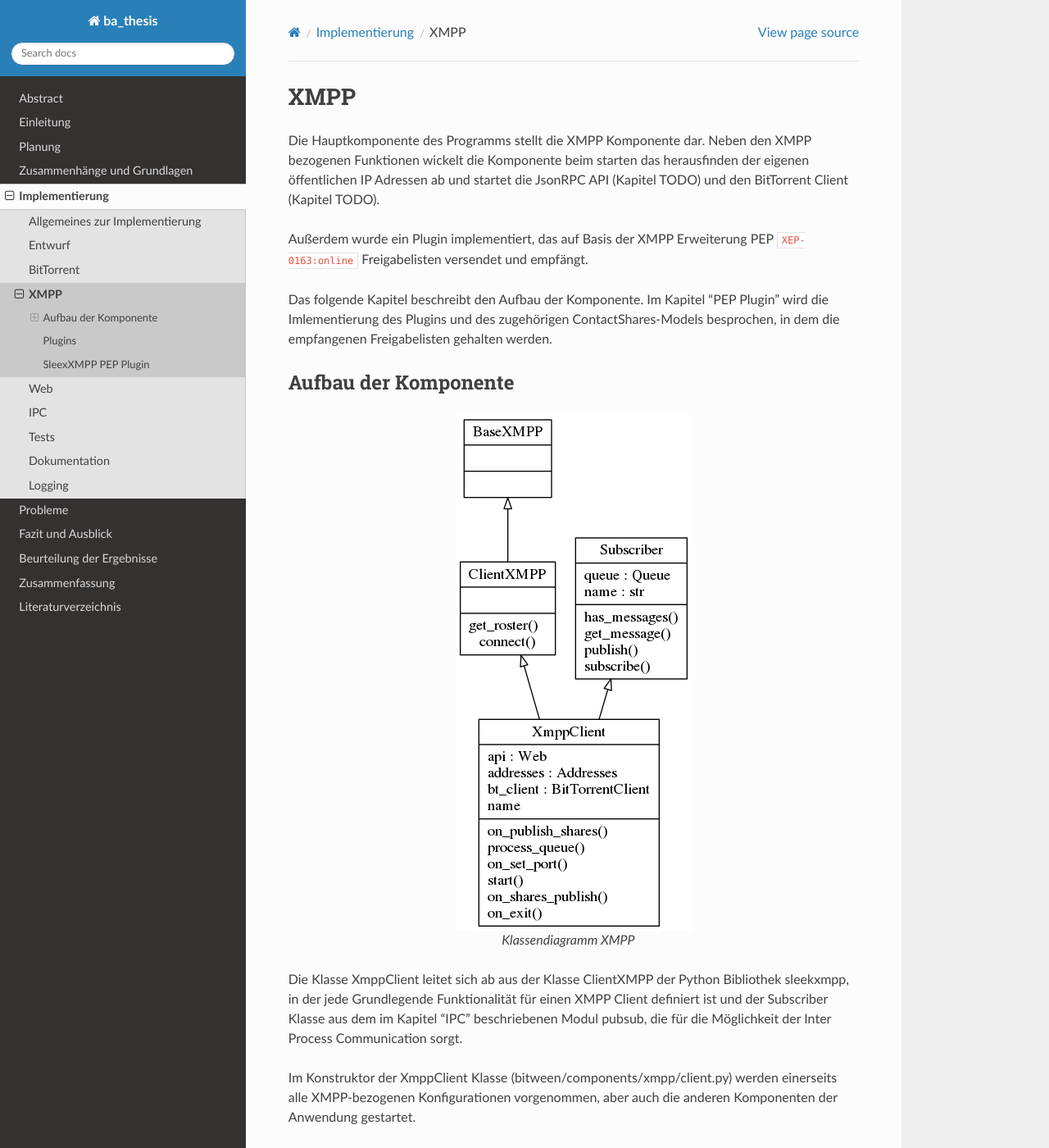
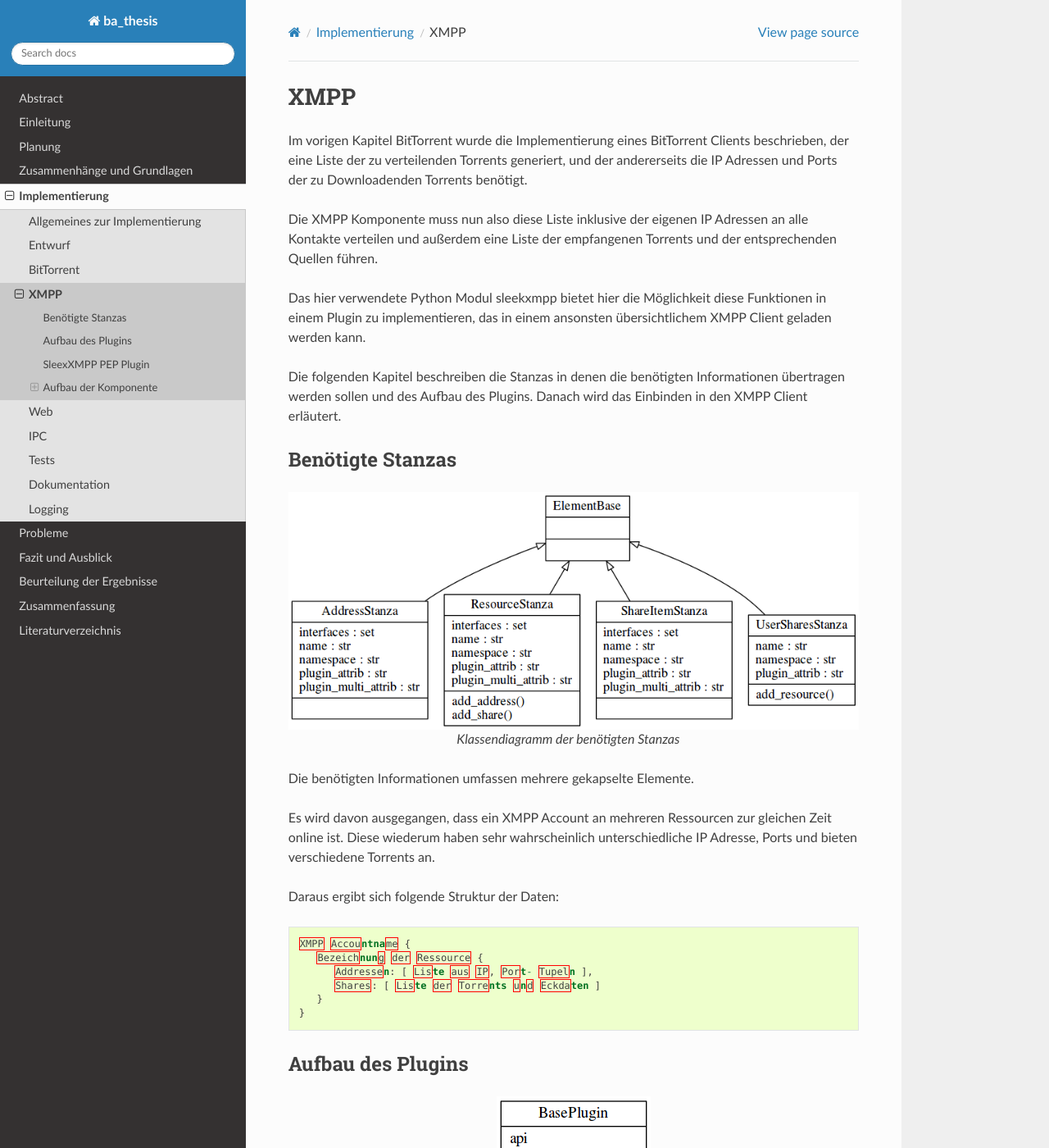
Before and after one commit to puhoy/ba_thesis, a Sphinx documentation site: the page built from docs/05_implementierung/implementierung_xmpp.rst, in a window 1280 px wide and 1400 px high. Shown: the whole window at 82% size. Built offline with Sphinx 7.4.7 and the Read the Docs theme 2.0.0, drawn with Linux system fonts in a browser that asks for light colours; cross-references to code outside the pages are shown as plain code; some of the changed text lies outside the part shown.

Commit message:
xmpp impl

```diff
--- a/docs/05_implementierung/implementierung_xmpp.rst
+++ b/docs/05_implementierung/implementierung_xmpp.rst
@@ -1,12 +1,121 @@
 XMPP
 ====
 
-Die Hauptkomponente des Programms stellt die XMPP Komponente dar.
-Neben den XMPP bezogenen Funktionen wickelt die Komponente beim starten das herausfinden der eigenen öffentlichen IP Adressen ab und startet die JsonRPC API (Kapitel TODO) und den BitTorrent Client (Kapitel TODO).
+Im vorigen Kapitel BitTorrent wurde die Implementierung eines BitTorrent Clients beschrieben, der eine Liste der zu verteilenden Torrents generiert, und der andererseits die IP Adressen und Ports der zu Downloadenden Torrents benötigt.
 
-Außerdem wurde ein Plugin implementiert, das auf Basis der XMPP Erweiterung PEP :cite:`XEP-0163:online` Freigabelisten versendet und empfängt.
+Die XMPP Komponente muss nun also diese Liste inklusive der eigenen IP Adressen an alle Kontakte verteilen und außerdem eine Liste der empfangenen Torrents und der entsprechenden Quellen führen.
 
-Das folgende Kapitel beschreibt den Aufbau der Komponente. Im Kapitel "PEP Plugin" wird die Imlementierung des Plugins  und des zugehörigen ContactShares-Models besprochen, in dem die empfangenen Freigabelisten gehalten werden.
+Das hier verwendete Python Modul sleekxmpp bietet hier die Möglichkeit diese Funktionen in einem Plugin zu implementieren, das in einem ansonsten übersichtlichem XMPP Client geladen werden kann.
+
+Die folgenden Kapitel beschreiben die Stanzas in denen die benötigten Informationen übertragen werden sollen und des Aufbau des Plugins.
+Danach wird das Einbinden in den XMPP Client erläutert.
+
+
+
+Benötigte Stanzas
+-----------------
+
+.. figure:: resources/classes_share_stanzas.png
+   :align: center
+   :alt: Klassendiagramm der benötigten Stanzas
+
+   Klassendiagramm der benötigten Stanzas
+
+
+Die benötigten Informationen umfassen mehrere gekapselte Elemente.
+
+Es wird davon ausgegangen, dass ein XMPP Account an mehreren Ressourcen zur gleichen Zeit online ist. Diese wiederum haben sehr wahrscheinlich unterschiedliche IP Adresse, Ports und bieten verschiedene Torrents an.
+
+Daraus ergibt sich folgende Struktur der Daten:
+
+.. code-block:: json
+
+   XMPP Accountname {
+      Bezeichnung der Ressource {
+         Addressen: [ Liste aus IP, Port- Tupeln ],
+         Shares: [ Liste der Torrents und Eckdaten ]
+      }
+   }
+
+
+
+Aufbau des Plugins
+------------------
+
+
+
+.. figure:: resources/classes_usershares.png
+   :align: center
+   :alt: Klassendiagramm XMPP Erweiterung
+
+   Klassendiagramm XMPP Erweiterung
+
+
+Jedes SleekXMPP Plugin wird implementiert, indem eine neue Klasse aus der SleexXMPP Klasse BasePlugin abgeleitet wird und in dieser die benötigten Methoden überschrieben werden.
+
+Hier wird eine neue Klasse UserShares erstellt und die Methoden plugin_init und plugin_end überschrieben. Diese werden später vom Client beim starten bzw. beenden des Plugins ausgeführt.
+
+Außerdem wurden hier die Methoden publish_shares und stop implementiert.
+
+publish_shares soll beim starten des XMPP Clients aufgerufen werden und wenn Änderungen an den Torrents oder des BitTorrent Clients stattfinden, beispielsweise falls ein neuer Torrent hinzugefügt wird oder sich der NAT Port ändert.
+
+
+
+
+.. todo::
+
+    was sagt die sleekxmpp doku zu plugins? (da war iwas)
+
+
+SleekXMPP ist so aufgebaut, dass Funktion in Form von Plugins, die meiste spezifische XEP Implementierungen darstellen, erweitert werden kann.
+
+Um die Funktionalität abzubilden, eine Liste mit Hashwerten und zugehörigen Eigenschaften wie Dateiname- und Größe an alle Kontakte des Rosters zu senden, wurde hier auf dem Personal Eventing Protocol (XEP-0163) aufgebaut. (TODO: cite.., erklären)
+
+
+.. code-block:: Python
+
+        from . import stanza
+        from . import UserSharesStanza, ShareItemStanza, ResourceStanza, AddressStanza
+
+        class UserShares(BasePlugin):
+            name = 'shares'
+            description = 'UserShares'
+            dependencies = set(['xep_0163'])
+            stanza = stanza
+
+            def plugin_end(self)
+
+            def session_bind(self, jid)
+
+            def _update_own_shares(self, handle_infos, addresses)
+
+            def publish_shares(self, handle_infos=None, addresses=None, options=None,
+                               ifrom=None, block=True, callback=None, timeout=None)
+
+            def stop(self, ifrom=None, block=True, callback=None, timeout=None)
+
+SleexXMPP PEP Plugin
+--------------------
+
+
+.. todo::
+
+    kurze wiederholung + verweis auf xmpp
+     -> user tune
+
+    erweiterung auf Basis von UserTune
+     -> diff zur änderung
+
+
+problem: sleekxmpp benutzt für pubsub, xep-163, keine extended stanzas (xep-0033, replyto)
+
+ -> wir können nur pro user shares definieren, nicht per resource
+    http://xmpp.org/extensions/xep-0163.html#notify-addressing #3
+
+lösung:
+
+wir bekommen auf jedem account unsere eigenen pep nachrichten zugeschickt. wir definieren also eine struktur, die unsere freigaben nach resourcen gliedert, und erweitern gegebenenfalls die liste der ressourcen um ein element, das die freigaben der aktuellen resource enthält.
+
 
 
 Aufbau der Komponente
@@ -25,7 +134,7 @@
 
 .. code-block:: python
    :linenos:
-   :caption: Konstruktor Teil 1: einbinden des Schedulers und registrieren der Plugins
+   :caption: Konstruktor Teil 1: Einbinden des Schedulers und registrieren der Plugins
    :name: xmpp-client-init
 
         Subscriber.__init__(self, autosubscribe=True)
@@ -131,74 +240,3 @@
 
 (Zeile 11 und 12)
 Nach der API wird der BitTorrent Client in einem eigenen Prozess gestartet. Da auch diese Klasse von der Thread-Klasse abgeleitet ist, wird der Client mit der start-Methode in einem neuen Thread gestartet. Näheres zu dem Ablauf in Kapitel "Implementierung BitTorrent" (TODO)
-
-
-
-Plugins
--------
-
-.. figure:: resources/classes_xmpp_user_share.png
-   :align: center
-   :alt: Klassendiagramm XMPP Erweiterung
-
-   Klassendiagramm XMPP Erweiterung
-
-.. figure:: resources/classes_xmpp_user_share_stanzas.png
-   :align: center
-   :alt: Klassendiagramm der benötigten Stanzas
-
-   Klassendiagramm der benötigten Stanzas
-
-.. todo::
-
-    was sagt die sleekxmpp doku zu plugins? (da war iwas)
-
-
-SleekXMPP ist so aufgebaut, dass Funktion in Form von Plugins, die meiste spezifische XEP Implementierungen darstellen, erweitert werden kann.
-
-Um die Funktionalität abzubilden, eine Liste mit Hashwerten und zugehörigen Eigenschaften wie Dateiname- und Größe an alle Kontakte des Rosters zu senden, wurde hier auf dem Personal Eventing Protocol (XEP-0163) aufgebaut. (TODO: cite.., erklären)
-
-
-.. code-block:: Python
-
-        from . import stanza
-        from . import UserSharesStanza, ShareItemStanza, ResourceStanza, AddressStanza
-
-        class UserShares(BasePlugin):
-            name = 'shares'
-            description = 'UserShares'
-            dependencies = set(['xep_0163'])
-            stanza = stanza
-
-            def plugin_end(self)
-
-            def session_bind(self, jid)
-
-            def _update_own_shares(self, handle_infos, addresses)
-
-            def publish_shares(self, handle_infos=None, addresses=None, options=None,
-                               ifrom=None, block=True, callback=None, timeout=None)
-
-            def stop(self, ifrom=None, block=True, callback=None, timeout=None)
-
-SleexXMPP PEP Plugin
---------------------
-
-
-.. todo::
-
-    kurze wiederholung + verweis auf xmpp
-     -> user tune
-
-    erweiterung auf Basis von UserTune
-     -> diff zur änderung
-
-
-problem: sleekxmpp benutzt für pubsub, xep-163, keine extended stanzas (xep-0033, replyto)
-
- -> wir können nur pro user shares definieren, nicht per resource
-    http://xmpp.org/extensions/xep-0163.html#notify-addressing #3
-
-lösung:
-
-wir bekommen auf jedem account unsere eigenen pep nachrichten zugeschickt. wir definieren also eine struktur, die unsere freigaben nach resourcen gliedert, und erweitern gegebenenfalls die liste der ressourcen um ein element, das die freigaben der aktuellen resource enthält.
```
Also changed, not shown: docs/05_implementierung/implementierung_bt.rst (+10 -1 lines), docs/05_implementierung/resources/classes_share_stanzas.png (added), docs/05_implementierung/resources/classes_usershares.png (added), 2 other files.
